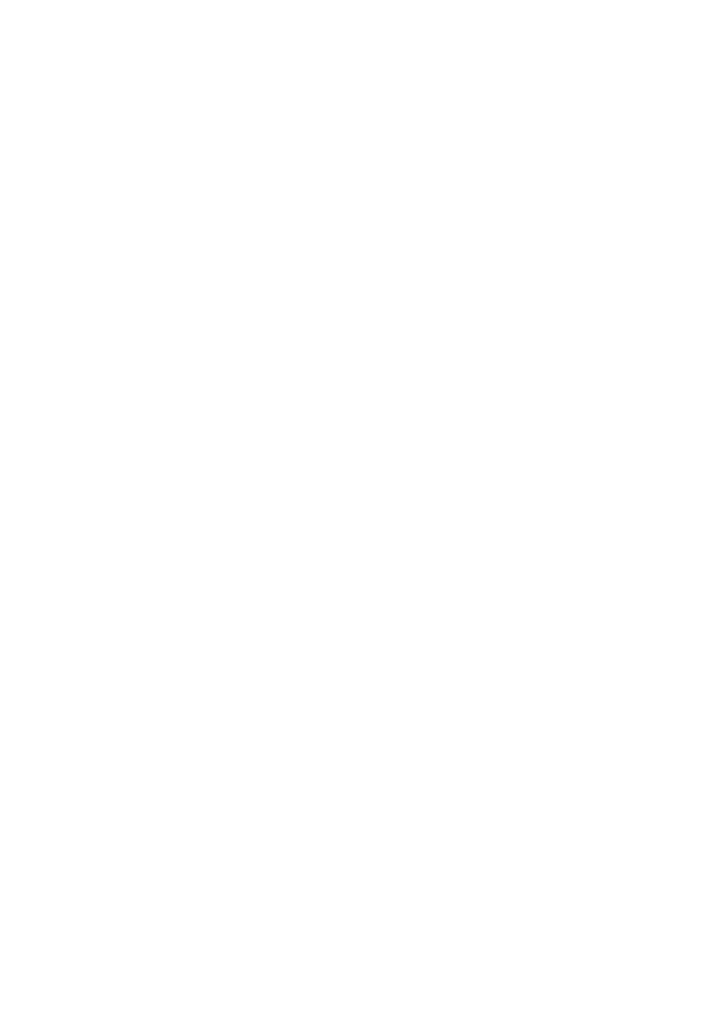
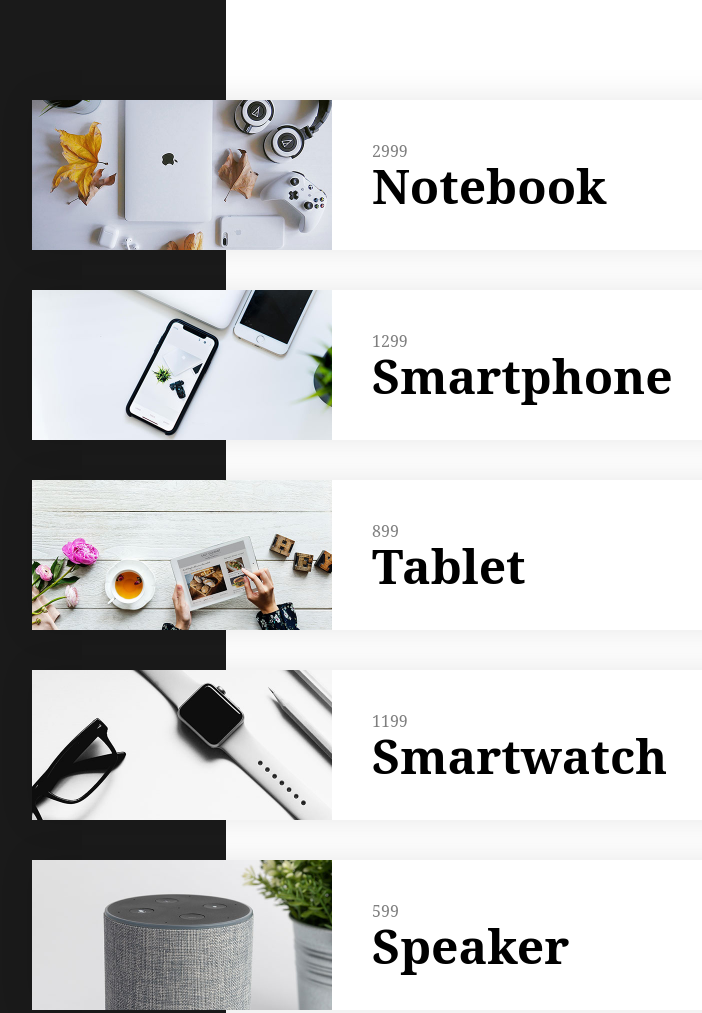
Before and after one commit to dbastosdev/projeto-techno-vuejs, a plain HTML site: page index.html in a window 1280 px wide. Shown: the top 1013 px of the page, without its empty margins (158-860 px from the left). Before the commit the page ends 800 px from the top, so only its background shows below. Drawn offline with Linux system fonts and the light colour scheme.

Commit message:
estilos de produtos realizaos

```diff
--- a/index.html
+++ b/index.html
@@ -15,6 +15,20 @@
     <div id="app">
         <!-- Forma de inserir dados no html que estão no vue.js-->
         <!--{{produtos}}-->
+
+        <!-- criando a lista de produtos-->
+        <section class="produtos">
+            <!-- v-for para iterar entre os produtos que vem da api-->
+            <div v-for="produto in produtos" :key="produto.id" class="produto">
+                <!--Pegando os dados de produto e montando no front-->
+                <img v-bind:src="produto.img" :alt="produto.nome" class="produto_img"> <!-- v-bind usando para alterar elementos no dom-->
+                <!-- Separando as imagens das informações-->
+                <div class="produto_info">
+                    <span class="produto_preco">{{produto.preco}}</span>
+                    <h2 class="produto_titulo">{{produto.nome}}</h2>
+                </div>
+            </div>
+        </section>
     </div>
 
 
--- a/style.css
+++ b/style.css
@@ -0,0 +1,61 @@
+/*
+Reset de estilos padrões do navegador
+*/
+
+*{
+    box-sizing: border-box;
+}
+
+body, h1, h2, ul, li {
+    padding: 0px;
+    margin: 0px;
+}
+
+ul{
+    list-style: none;
+}
+
+/*
+Estilizando o site
+*/
+
+body{
+    background: linear-gradient(to right, #1a1a1a 30%, #ffffff 30%);
+    font-family: "Noto serif";
+}
+
+#app{
+    padding: 0 80px; /* respiro no conteúdo do site */
+}
+
+/*
+LISTA DE PRODUTOS
+*/
+.produtos{
+    max-width: 900px;
+    margin-top: 100px;
+    margin-left: auto;
+    margin-right: auto;
+}
+
+.produto{
+    display: flex;
+    align-items: center;
+    margin-bottom: 40px;
+    background: #ffffff;
+    box-shadow: 0 0 2rem rgba(0,0,0,.1);
+}
+
+.produto_img{
+    max-width: 300px;
+    margin-right: 40px;
+}
+
+.produto_titulo{
+    font-size: 3rem;
+    line-height: 1;
+}
+
+.produto_preco{
+    color: rgba(0, 0, 0, .5);
+}
```
